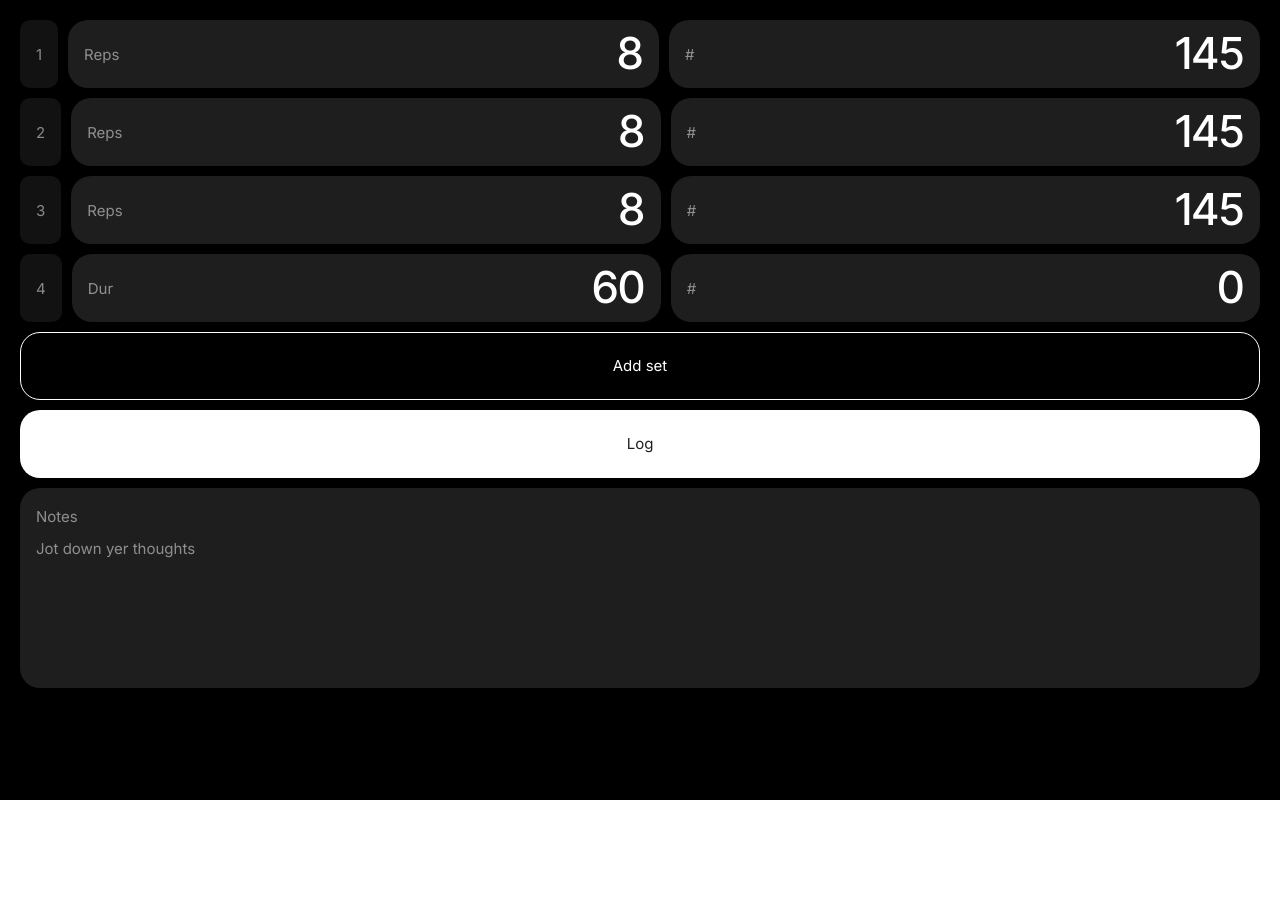
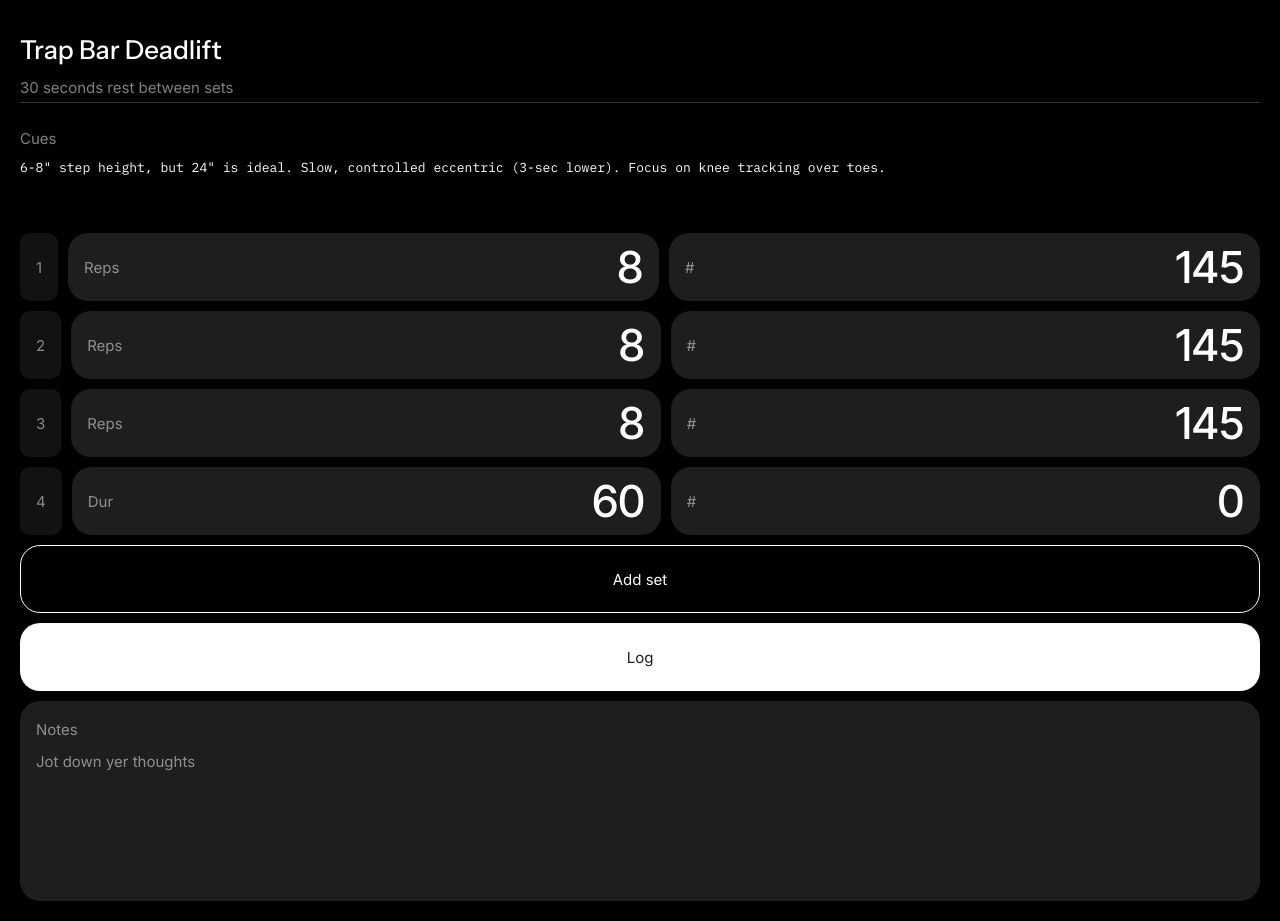
Before and after one commit to jonaschafer/protocol, a Next.js app: page / in a window 1280 px wide. Before the commit the page ends 800 px from the top, so only its background shows below. Built offline with nearby package versions, Linux system fonts and the light colour scheme.

Commit message:
Add exercise header component with title, subhead, and cues section

```diff
--- /dev/null
+++ b/app/components/ExerciseHeader.tsx
@@ -0,0 +1,143 @@
+'use client'
+
+interface ExerciseHeaderProps {
+  exerciseName: string;
+  restNote: string;
+  cues: string;
+}
+
+export function ExerciseHeader({ exerciseName, restNote, cues }: ExerciseHeaderProps) {
+  return (
+    <div
+      style={{
+        display: 'flex',
+        flexDirection: 'column',
+        gap: '12px',
+        alignItems: 'flex-start',
+        justifyContent: 'center',
+        paddingBottom: '26px',
+        paddingTop: '14px',
+        paddingLeft: 0,
+        paddingRight: 0,
+        position: 'relative',
+        width: '100%',
+        flexShrink: 0
+      }}
+      data-name="Header"
+      data-node-id="232:7356"
+    >
+      {/* Title */}
+      <p
+        style={{
+          fontFamily: 'Instrument Sans, sans-serif',
+          fontWeight: 500,
+          lineHeight: 'normal',
+          position: 'relative',
+          flexShrink: 0,
+          fontSize: '26px',
+          color: 'white',
+          margin: 0,
+          padding: 0
+        }}
+        data-node-id="232:7357"
+      >
+        {exerciseName}
+      </p>
+
+      {/* Subhead */}
+      <p
+        style={{
+          fontFamily: 'Inter, sans-serif',
+          fontWeight: 400,
+          lineHeight: 'normal',
+          fontStyle: 'normal',
+          opacity: 0.5,
+          position: 'relative',
+          flexShrink: 0,
+          fontSize: '15px',
+          color: 'white',
+          margin: 0,
+          padding: 0
+        }}
+        data-node-id="232:7358"
+      >
+        {restNote}
+      </p>
+
+      {/* Cues Section */}
+      <div
+        style={{
+          display: 'flex',
+          flexDirection: 'column',
+          gap: '10px',
+          alignItems: 'flex-start',
+          fontStyle: 'normal',
+          overflow: 'clip',
+          paddingLeft: 0,
+          paddingRight: '16px',
+          paddingTop: '20px',
+          paddingBottom: '20px',
+          position: 'relative',
+          flexShrink: 0,
+          width: '100%',
+          boxSizing: 'border-box'
+        }}
+        data-name="Notes Container"
+        data-node-id="232:7359"
+      >
+        {/* Cues Label */}
+        <p
+          style={{
+            fontFamily: 'Inter, sans-serif',
+            fontWeight: 400,
+            lineHeight: 'normal',
+            fontStyle: 'normal',
+            opacity: 0.5,
+            position: 'relative',
+            flexShrink: 0,
+            fontSize: '15px',
+            width: '100%',
+            color: 'white',
+            margin: 0,
+            padding: 0
+          }}
+          data-node-id="232:7360"
+        >
+          Cues
+        </p>
+
+        {/* Cues Content */}
+        <p
+          style={{
+            fontFamily: 'IBM Plex Mono, monospace',
+            fontWeight: 400,
+            lineHeight: 1.49,
+            position: 'relative',
+            flexShrink: 0,
+            fontSize: '13px',
+            width: '100%',
+            color: 'white',
+            margin: 0,
+            padding: 0
+          }}
+          data-node-id="232:7361"
+        >
+          {cues}
+        </p>
+      </div>
+
+      {/* Divider Line */}
+      <div
+        style={{
+          position: 'absolute',
+          height: '0',
+          left: 0,
+          top: '82px',
+          width: '100%',
+          borderTop: '0.5px solid rgba(255, 255, 255, 0.2)'
+        }}
+        data-node-id="232:7362"
+      />
+    </div>
+  );
+}
--- a/app/page.tsx
+++ b/app/page.tsx
@@ -3,8 +3,16 @@
 import { useState } from 'react'
 import { SetRow } from './components/SetRow'
 import { Notes } from './components/Notes'
+import { ExerciseHeader } from './components/ExerciseHeader'
 
 export default function Home() {
+  // Exercise data from Supabase (will be fetched from Supabase)
+  const [exerciseData] = useState({
+    exerciseName: 'Trap Bar Deadlift',
+    restNote: '30 seconds rest between sets',
+    cues: '6-8" step height, but 24" is ideal. Slow, controlled eccentric (3-sec lower). Focus on knee tracking over toes. '
+  });
+
   const [sets, setSets] = useState([
     { id: 1, setNumber: 1, reps: '8', weight: '145', isTimed: false },
     { id: 2, setNumber: 2, reps: '8', weight: '145', isTimed: false },
@@ -55,6 +63,13 @@ export default function Home() {
   return (
     <div style={{ padding: '20px', background: '#000', minHeight: '100vh' }}>
       <div style={{ display: 'flex', flexDirection: 'column', gap: '10px' }}>
+        {/* Exercise Header */}
+        <ExerciseHeader
+          exerciseName={exerciseData.exerciseName}
+          restNote={exerciseData.restNote}
+          cues={exerciseData.cues}
+        />
+
         {sets.map((set) => (
           <SetRow
             key={set.id}
```
